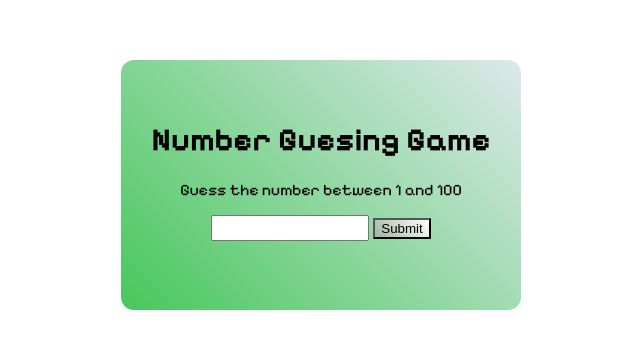
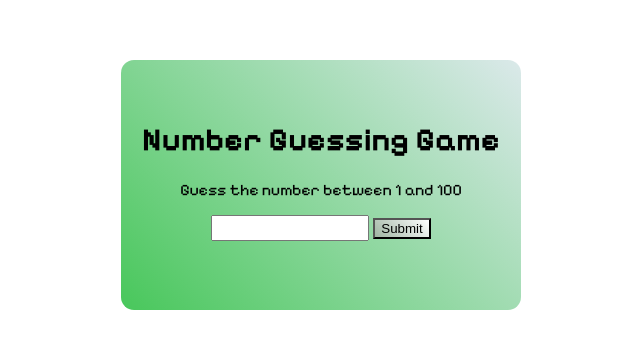
Before and after one commit to DavyMcDick/Game, a plain HTML site: page index.html in a window 1280 px wide. Shown: the part 180-528 px from the top of the page, without its empty margins (319-959 px from the left). Drawn offline with Linux system fonts and the light colour scheme.

Commit message:
Update index.html

```diff
--- a/index.html
+++ b/index.html
@@ -11,7 +11,7 @@
 </head>
 <body>
   <div class="box">
-  <h1>Number Guesing Game</h1>
+  <h1>Number Guessing Game</h1>
   <p>Guess the number between 1 and 100</p>
   <input type="number" name="" id="guessInput" min="1" max="100" required >
   <input type="submit" value="Submit" class="" onclick="checkguess()">
```
